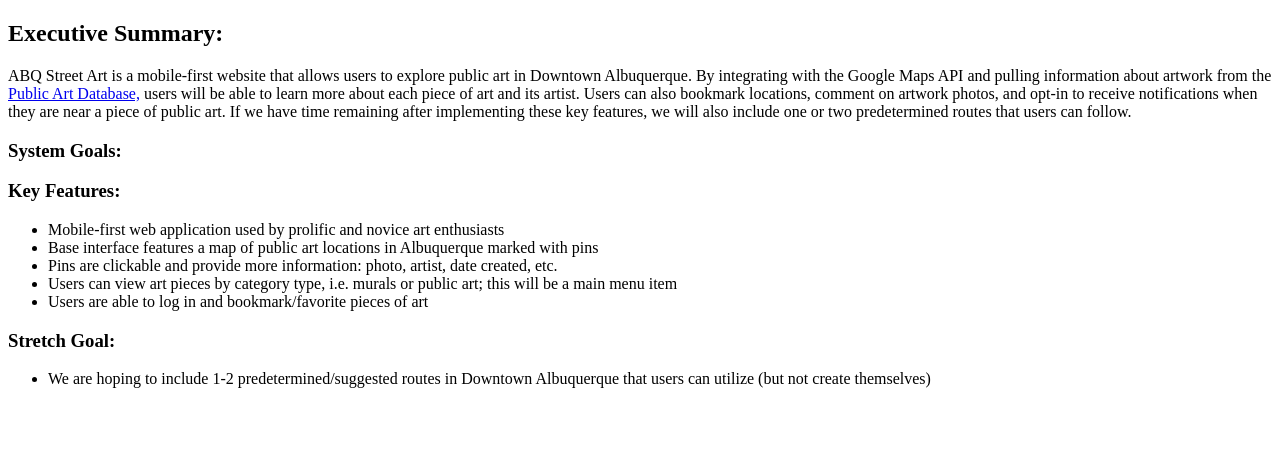
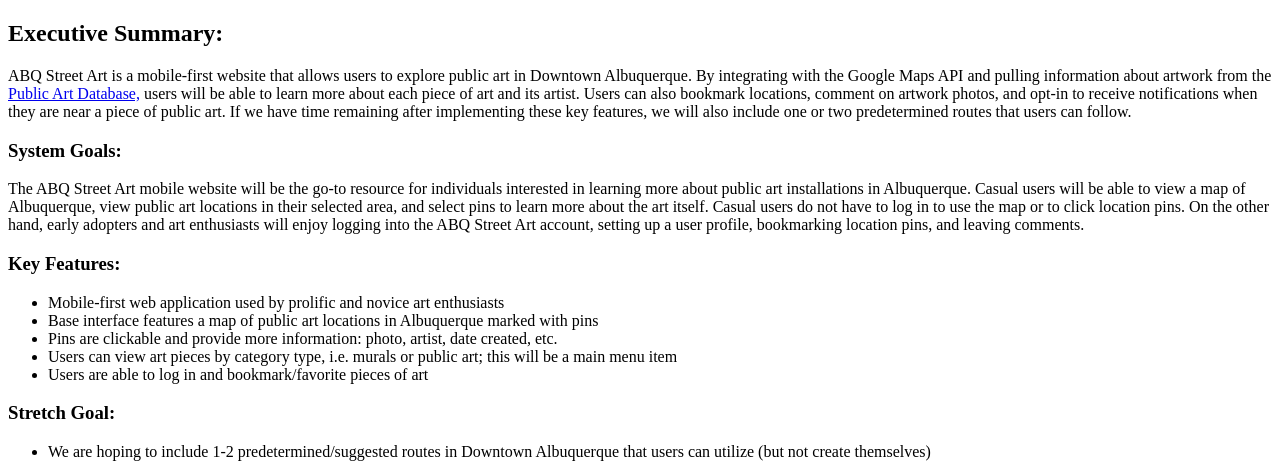
Before and after one commit to samanthaandrews/abq-street-art, a PHP site: page /epic/executive-summary.php in a window 1280 px wide. Shown: the top 474 px of the page. Run offline with PHP 8.4, Linux system fonts and the light colour scheme.

Commit message:
updated system goals

```diff
--- a/epic/executive-summary.php
+++ b/epic/executive-summary.php
@@ -8,6 +8,7 @@
 		<h2>Executive Summary:</h2>
 		<p>ABQ Street Art is a mobile-first website that allows users to explore public art in Downtown Albuquerque. By integrating with the Google Maps API and pulling information about artwork from the <a href="http://coagisweb.cabq.gov/arcgis/rest/services/public/PublicArt/MapServer/0/query?where=1%3D1&text=&objectIds=&time=&geometry=&geometryType=esriGeometryEnvelope&inSR=&spatialRel=esriSpatialRelIntersects&relationParam=&outFields=*&returnGeometry=true&maxAllowableOffset=&geometryPrecision=&outSR=&returnIdsOnly=false&returnCountOnly=false&orderByFields=&groupByFieldsForStatistics=&outStatistics=&returnZ=false&returnM=false&gdbVersion=&returnDistinctValues=false&f=pjson" target="_blank"> Public Art Database,</a> users will be able to learn more about each piece of art and its artist. Users can also bookmark locations, comment on artwork photos, and opt-in to receive notifications when they are near a piece of public art. If we have time remaining after implementing these key features, we will also include one or two predetermined routes that users can follow.</p>
 		<h3>System Goals:</h3>
+		<p>The ABQ Street Art mobile website will be the go-to resource for individuals interested in learning more about public art installations in Albuquerque. Casual users will be able to view a map of Albuquerque, view public art locations in their selected area, and select pins to learn more about the art itself. Casual users do not have to log in to use the map or to click location pins. On the other hand, early adopters and art enthusiasts will enjoy logging into the ABQ Street Art account, setting up a user profile, bookmarking location pins, and leaving comments.</p>
 		<h3>Key Features:</h3>
 		<ul>
 			<li>Mobile-first web application used by prolific and novice art enthusiasts </li>
```
